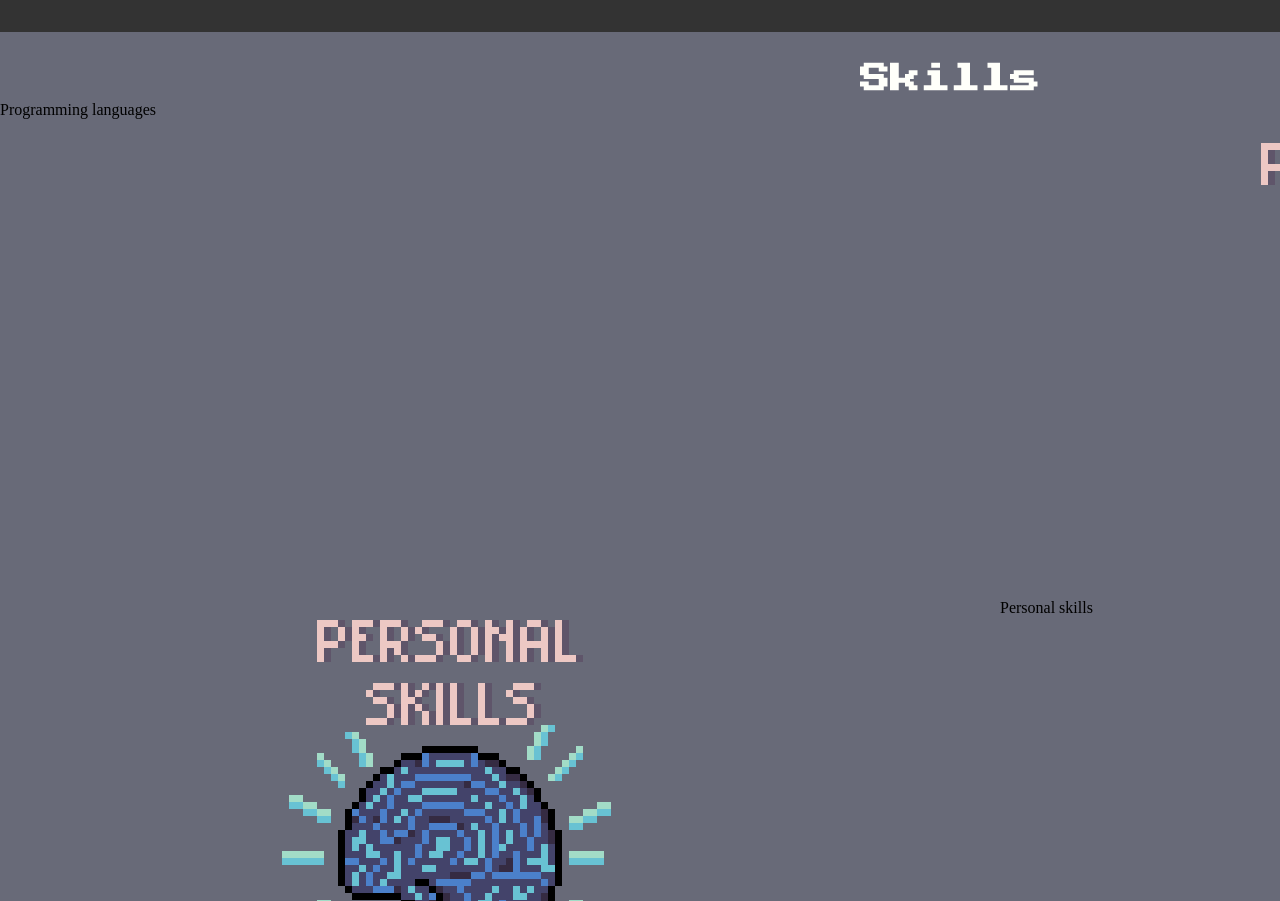
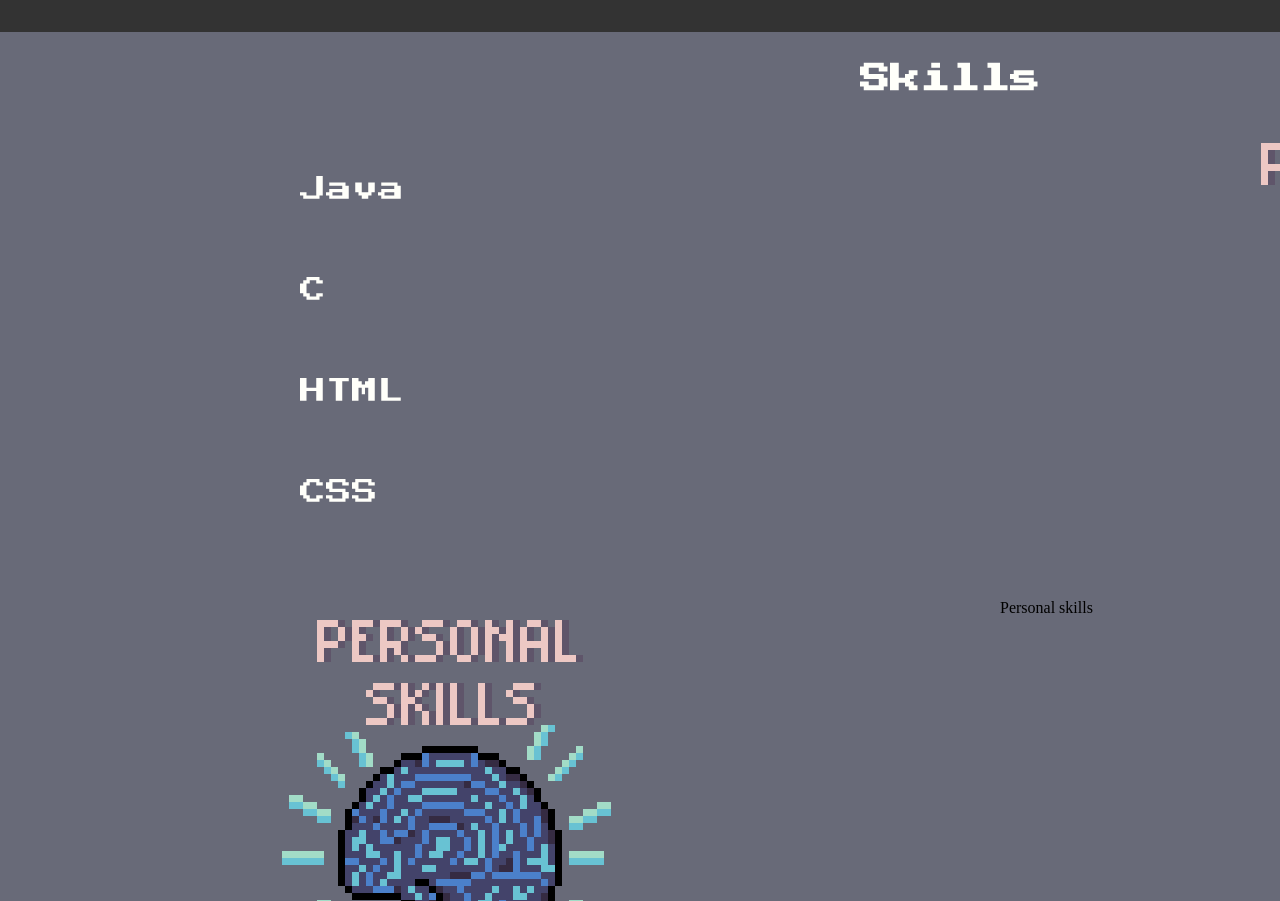
Before and after one commit to CrashMtfk/Portfolio, a website built with Vite: page portfolio/index.html in a window 1280 px wide. Shown: the part 2046-2947 px from the top of the page. Built offline with nearby package versions, Linux system fonts and the light colour scheme; a web font is replaced by a local one.

Commit message:
Decided how I'm gonna style the section

```diff
--- a/portfolio/index.html
+++ b/portfolio/index.html
@@ -69,7 +69,10 @@
       <h2 id="skills-link">Skills</h2>
       <div class="skills-content">
         <div class="programming-languages">
-          <h3>Programming languages</h3>
+          <p>Java</p>
+          <p>C</p>
+          <p>HTML</p>
+          <p>CSS</p>
         </div>
         <div class="pl-drawing">
           <img src="images/PCProgSkills.png" alt="pixel art drawing of a computer">
--- a/portfolio/style.css
+++ b/portfolio/style.css
@@ -188,3 +188,12 @@ nav ul li a:hover{
   margin-left: auto;
   margin-right: auto;
 }
+
+
+.programming-languages p {
+  margin-top: 75px;
+  font-size: 26px;
+  font-family: 'Press Start 2P', cursive;
+  margin-left: 300px;
+  color: #FFFFFA;
+}
```
